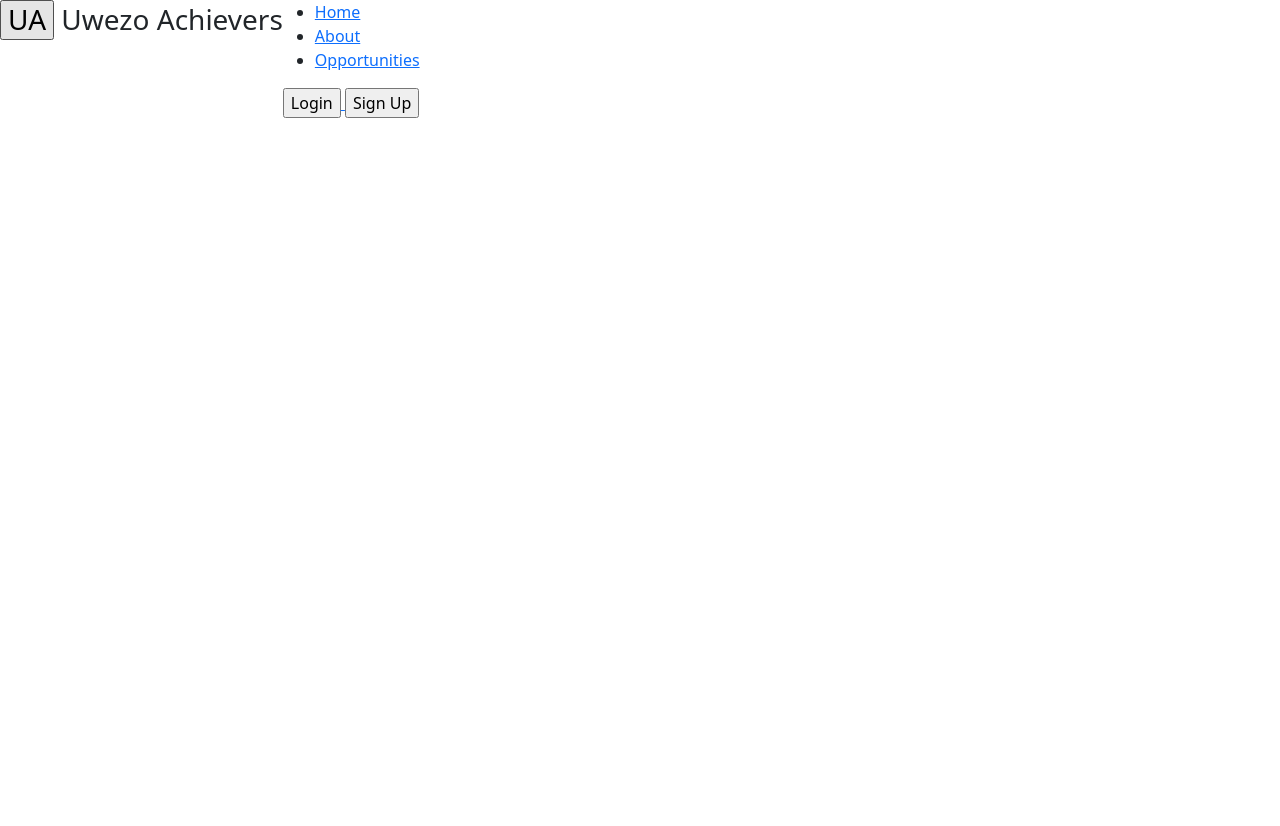
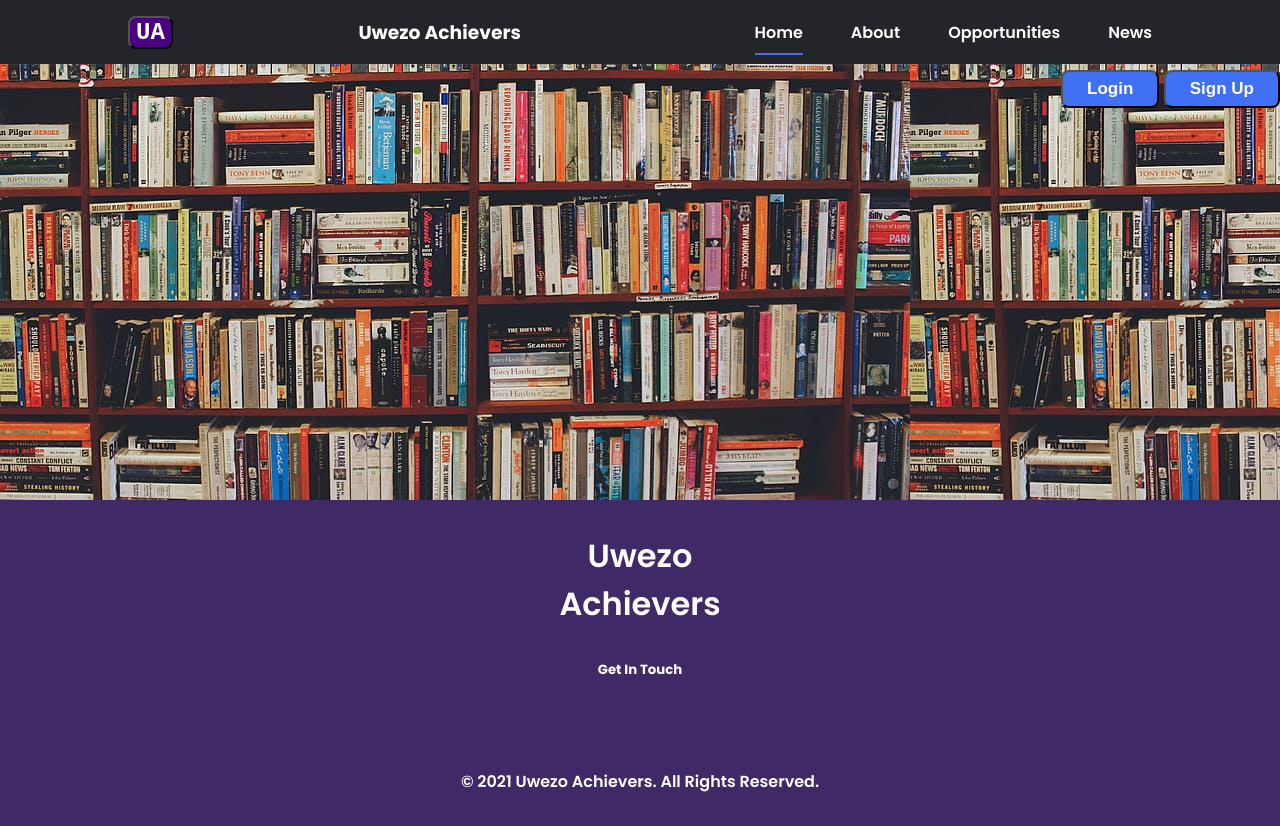
Before and after one commit to Dennis-tec/uwezoachievers, a Django app: page / in a window 1280 px wide. Before the commit the page ends 118 px from the top, so only its background shows below. Run offline with Django 3.2, Linux system fonts and the light colour scheme.

Commit message:
add project content to project folder

```diff
--- a/static/styles.css
+++ b/static/styles.css
@@ -0,0 +1,256 @@
+/*===== GOOGLE FONTS =====*/
+@import url("https://fonts.googleapis.com/css2?family=Poppins:wght@400;600;700&display=swap");
+/*===== VARIABLES CSS =====*/
+:root{
+  --header-height: 3rem;
+  --font-semi: 600;
+}
+
+/*===== Colores =====*/
+:root{
+  --first-color: #4070F4;
+  --second-color: #0E2431;
+}
+
+/*===== Fuente y tipografia =====*/
+:root{
+  --body-font: 'Poppins', sans-serif;
+  --big-font-size: 2rem;
+  --h2-font-size: 1.25rem;
+  --normal-font-size: 0.938rem;
+}
+@media screen and (min-width: 768px){
+  :root{
+    --big-font-size: 3.5rem;
+    --h2-font-size: 2rem;
+    --normal-font-size: 1rem;
+  }
+}
+
+/*===== Margenes =====*/
+:root{
+  --mb-1: 0.5rem;
+  --mb-2: 1rem;
+  --mb-3: 1.5rem;
+  --mb-4: 2rem;
+  --mb-5: 2.5rem;
+  --mb-6: 3rem;
+}
+
+/*===== z index =====*/
+:root{
+  --z-back: -10;
+  --z-normal: 1;
+  --z-tooltip: 10;
+  --z-fixed: 100;
+}
+
+/*===== BASE =====*/
+*,::before,::after{
+  box-sizing: border-box;
+}
+html{
+  scroll-behavior: smooth;
+}
+body{
+  margin: var(--header-height) 0 0 0;
+  font-family: var(--body-font);
+  font-size: var(--normal-font-size);
+  color: var(--second-color);
+}
+h1,h2,p{
+  margin: 0;
+}
+ul{
+  margin: 0;
+  padding: 0;
+  list-style: none;
+}
+a{
+  text-decoration: none;
+}
+img{
+  max-width: 100%;
+  height: auto;
+  display: block;
+}
+
+/*===== LAYOUT =====*/
+.grid{
+  max-width: 1024px;
+  display: grid;
+  grid-template-columns: 100%;
+  grid-column-gap: 2rem;
+  width: calc(100% - 2rem);
+  margin-left: var(--mb-2);
+  margin-right: var(--mb-2);
+}
+.head{
+  width: 100%;
+  position: fixed;
+  top: 0;
+  left: 0;
+  z-index: var(--z-fixed);
+  background-color: #24252A;
+  box-shadow: 0 1px 4px rgba(146,161,176,.15);
+  color: white;
+}
+
+/*===== NAV =====*/
+.nav{
+  height: var(--header-height);
+  display: flex;
+  justify-content: space-between;
+  align-items: center;
+  font-weight: var(--font-semi);
+}
+li{
+    text-decoration: none;
+}
+ul a{
+    text-decoration: none;
+}
+@media screen and (max-width: 768px){
+  .nav__menu{
+    position: fixed;
+    top: var(--header-height);
+    right: -100%;
+    width: 80%;
+    height: 100%;
+    padding: 2rem;
+    background-color: var(--second-color);
+    transition: .5s;
+  }
+}
+.nav__item{
+  margin-bottom: var(--mb-4);
+}
+.nav__link{
+  position: relative;
+  color: #fff;
+}
+.nav__link:hover{
+  position: relative;
+}
+.nav__link:hover::after{
+  position: absolute;
+  content: "";
+  width: 100%;
+  height: 0.18rem;
+  left: 0;
+  top: 2rem;
+  background-color: var(--first-color);
+}
+.logo{
+    color: white;
+}
+#logo{
+    border-radius: 0.5rem;
+    font-size: 24px;
+    font-weight: bold;
+    font-family: 'Courier New', Courier, monospace;
+    background-color: indigo;
+    color: white;
+}
+.menu_bar{
+  color: var(--second-color);
+  font-size: 1.5rem;
+  cursor: pointer;
+}
+
+/*Active menu*/
+.active::after{
+  position: absolute;
+  content: "";
+  width: 100%;
+  height: 0.18rem;
+  left: 0;
+  top: 2rem;
+  background-color: var(--first-color);
+}
+
+/*=== Show menu ===*/
+.show{
+  right: 0;
+}
+
+/* ===== FOOTER =====*/
+.footer{
+  background-color: rgba(30, 5, 77, 0.85);
+  color: #fff;
+  text-align: center;
+  font-weight: var(--font-semi);
+  padding: 2rem 0;
+}
+.footer__title{
+  font-size: 2rem;
+  margin-bottom: var(--mb-4);
+}
+.footer__social{
+  margin-bottom: var(--mb-4);
+}
+.footer__icon{
+  font-size: 1.5rem;
+  color: #fff;
+  margin: 0 var(--mb-1)
+}
+
+
+/* ===== MEDIA QUERIES=====*/
+@media screen and (min-width: 768px){
+  body{
+    margin: 0;
+  }
+  .nav_menu ul li a{
+      color: white;
+  }
+
+  .nav{
+    height: calc(var(--header-height) + 1rem);
+  }
+  .nav__list{
+    display: flex;
+    padding-top: 0;
+  }
+  .nav__item{
+    margin-left: var(--mb-6);
+    margin-bottom: 0;
+  }
+  .menu_bar{
+    display: none;
+  }
+  .nav__link{
+    color: var(--second-color);
+  }
+}
+
+@media screen and (min-width: 1024px){
+  .grid{
+    margin-left: auto;
+    margin-right: auto;
+  }
+}
+.intro{
+    height: 500px;
+    padding-top: 70px;
+    background-image: url('img/background.jpg');
+    background-attachment: fixed;
+}
+#loginbtn, #logoutbtn, #registerbtn{
+    color: white;
+    font-size: 17px;
+    font-weight: bold;
+    background-color: var(--first-color);
+    color: #fff;
+    padding: .45rem 1.5rem;
+    border-radius: .5rem;
+}
+.login-register, #logoutbtn{
+position: fixed;
+right: 0;
+
+}
+.login-register li{
+display: inline-block;
+justify-content: space-between;
+}
--- a/templates/index.html
+++ b/templates/index.html
@@ -5,10 +5,8 @@
     <meta charset="UTF-8">
     <meta http-equiv="X-UA-Compatible" content="IE=edge">
     <meta name="viewport" content="width=device-width, initial-scale=1.0">
-    <link rel="stylesheet" href="{% static 'links.css' %}">
-    <link rel="stylesheet" href="{% static 'style.css' %}">
+    <link rel="stylesheet" href="{% static 'styles.css' %}">
     <link href="https://cdn.jsdelivr.net/npm/boxicons@2.0.5/css/boxicons.min.css' rel='stylesheet">
-    <link href="https://cdn.jsdelivr.net/npm/bootstrap@5.0.2/dist/css/bootstrap.min.css " rel="stylesheet" integrity="sha384-EVSTQN3/azprG1Anm3QDgpJLIm9Nao0Yz1ztcQTwFspd3yD65VohhpuuCOmLASjC" crossorigin="anonymous">
     <script src=" https://code.jquery.com/jquery-3.3.1.min.js" integrity="sha256-FgpCb/KJQlLNfOu91ta32o/NMZxltwRo8QtmkMRdAu8=" crossorigin="anonymous"></script>
     <script src="{% static 'scripts.js' %}"></script>
     <script src="https://smtpjs.com/v3/smtp.js"></script>
@@ -17,35 +15,55 @@
 <body>
      <!--===== HEAD =====-->
      <header class="head">
-        <nav class="nav top_menu">
+        <nav class="nav grid">
+                <div class="top-name">
                 {% if user.is_authenticated %}
-                <h5>{{user.username}}</h5>
+                <h5>{{user.username}} <input type="button" id = 'logo' value="UA"> </h5>
+                {% else %}
+                <input type="button" id = 'logo' value="UA">
              {% endif %}
+                </div>
 
-         <div class="logo"><h3><input type="button" id = 'logo' value="UA"> Uwezo Achievers</h3></div>
+                <div class="logo"><h3>Uwezo Achievers</h3></div>
 
-
-            <div class="nav__menu" id="nav-menu">
-                <ul class="nav__list">
+            <div class="nav_menu" id = "nav_menu">
+                <ul class="nav__list" id="nav_list">
                     <li class="nav__item"><a href="#home" class="nav__link active">Home</a></li>
                     <li class="nav__item"><a href="#about" class="nav__link">About</a></li>
                     <li class="nav__item"><a href="#skills" class="nav__link">Opportunities</a></li>
+                    <li class="nav__item"><a href="#skills" class="nav__link">News</a></li>
                 </ul>
-
-                    {% if user.is_authenticated %}
-                    <a href="logout" class="nav__link"> <input type="button" value="Logout"> </a>
-                    {% else %}
-                    <a href="login" class="nav__link"> <input type="button" value="Login"> </a>
-                    <a href="register" class="nav__link"> <input type="button" value="Sign Up"> </a>
-                    {% endif%}
             </div>
-
-            <div class="nav__toggle" id="nav-toggle">
+            <div class="menu_bar" id="menu_bar">
                 <i class='bx bx-menu'></i>
             </div>
         </nav>
     </header>
-    <div class="home">
-</div>
+
+    <main class="intro">
+    {% if user.is_authenticated %}
+    <a href="logout" class="logoutbtn"> <input type="button" id = "logoutbtn" value="Logout"> </a>
+    {% else %}
+    <ul class="login-register">
+        <li><a href="login" class="loginbtn"> <input type="button" id="loginbtn" value="Login"> </a></li>
+        <li><a href="register" class="registerbtn"> <input type="button" id="registerbtn" value="Sign Up"> </a>
+        </li>
+    </ul>
+
+    {% endif%}
+
+    </main>
+ <!--===== FOOTER =====-->
+ <footer class="footer">
+    <p class="footer__title">Uwezo <br> Achievers</p>
+    <div class="number"><h5>Get In Touch</h5> </div>
+      <div class="footer__social">
+          <a href="https://www.linkedin.com/in/dennis-yiaile-3ab6851a7" class="footer__icon"><i class='bx bxl-linkedin'></i></a>
+          <a href="https://www.facebook.com/denno.kamakx" class="footer__icon"><i class='bx bxl-facebook' ></i></a>
+          <a href="https://www.instagram.com/yiaile_kamakei/" class="footer__icon"><i class='bx bxl-instagram'></i></a>
+          <a href="https://twitter.com/YKamakei?s=08" class="footer__icon"><i class='bx bxl-twitter'></i></a>
+      </div>
+      <p>&#169; 2021 Uwezo Achievers. All Rights Reserved.</p>
+</footer>
 </body>
 </html>
--- a/uwezoachievers/settings.py
+++ b/uwezoachievers/settings.py
@@ -27,7 +27,7 @@ SECRET_KEY = 'django-insecure-esa24yx$qtpl)%5v5_ciiva5wv1#s1k%q(v(ez1@x8_l##c=dc
 # SECURITY WARNING: don't run with debug turned on in production!
 DEBUG = True
 
-ALLOWED_HOSTS = ['www.uwezoachievers.com']
+ALLOWED_HOSTS = []
 
 
 # Application definition
--- a/uwezoapp/admin.py
+++ b/uwezoapp/admin.py
@@ -2,4 +2,4 @@ from uwezoachievers.uwezoapp.models import News
 from django.contrib import admin
 
 # Register your models here.
-admin.site.register(News)
+admin.site.register(user)
--- a/uwezoapp/models.py
+++ b/uwezoapp/models.py
@@ -1,6 +1 @@
 from django.db import models
-from datetime import datetime
-# Create your models here.
-class News(models.Model):
-    title = models.CharField(max_length=100)
-    descrption = models.CharField(max_length=1000)
--- a/uwezoapp/views.py
+++ b/uwezoapp/views.py
@@ -1,7 +1,9 @@
 from django.contrib.admin.sites import AlreadyRegistered
 from django.shortcuts import render, redirect
+from django.http import HttpResponse
 from django.contrib.auth.models import User, auth
 from django.contrib import messages
+
 # Create your views here.
 def index(request):
     return render(request, 'index.html')
@@ -18,13 +20,12 @@ def register(request):
              elif User.objects.filter(username=username).exists():
                 messages.info(request, 'Username Already Used')
                 return redirect('register')
-             elif "@gmail.com" or ".edu" not in email:
-                messages.info(request, "Invalid Email Adress")
-                return redirect('register')
              else:
                 user = User.objects.create_user(username=username, email=email, password=password)
                 user.save();
                 return redirect('login')
+        elif "@gmail.com" or ".edu" or ".org" not in email:
+            messages.info(request, "Invalid Email Address")
         else:
             messages.info(request, 'Password Not the Same')
             return redirect('register')
```
Also changed, not shown: db.sqlite3.
